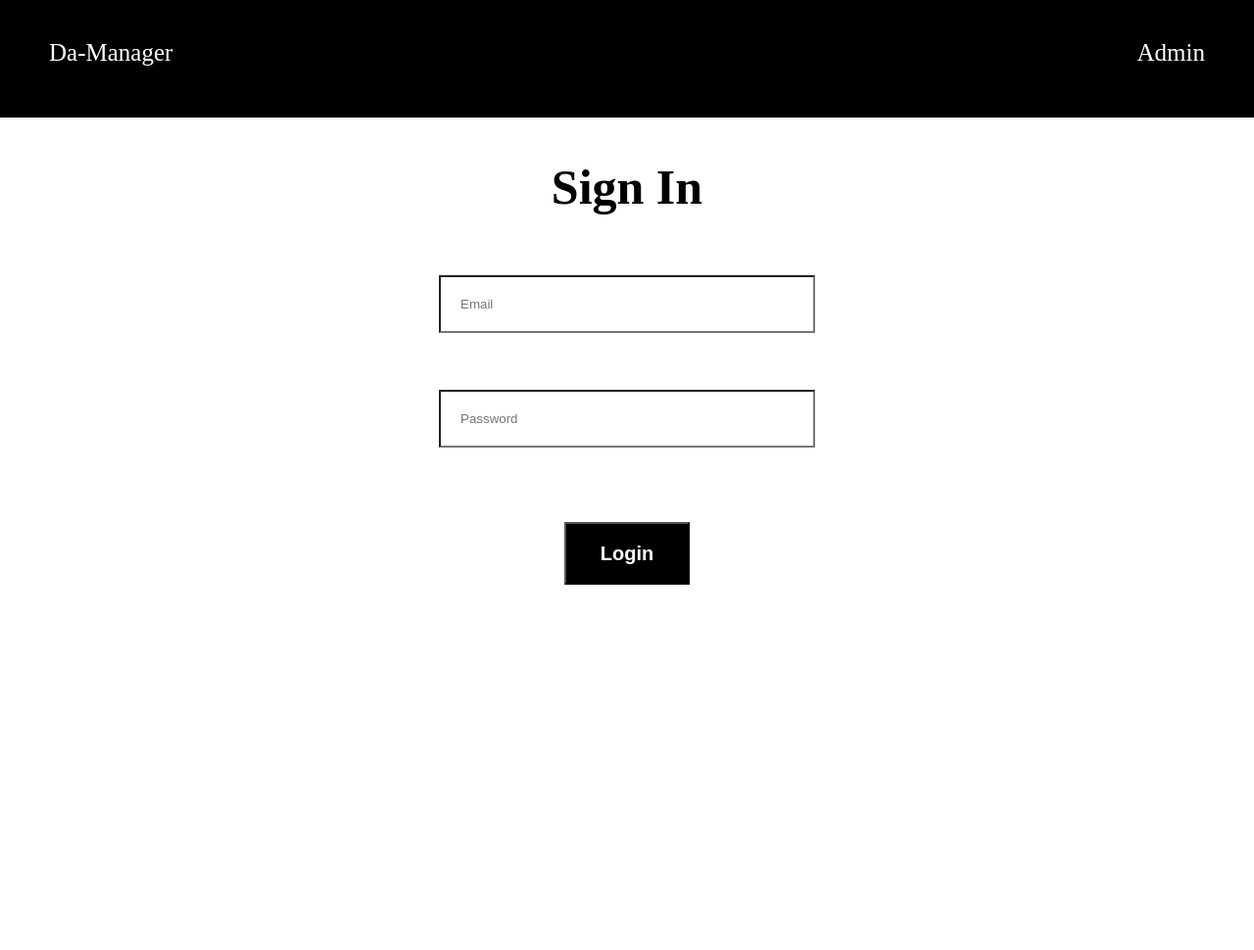
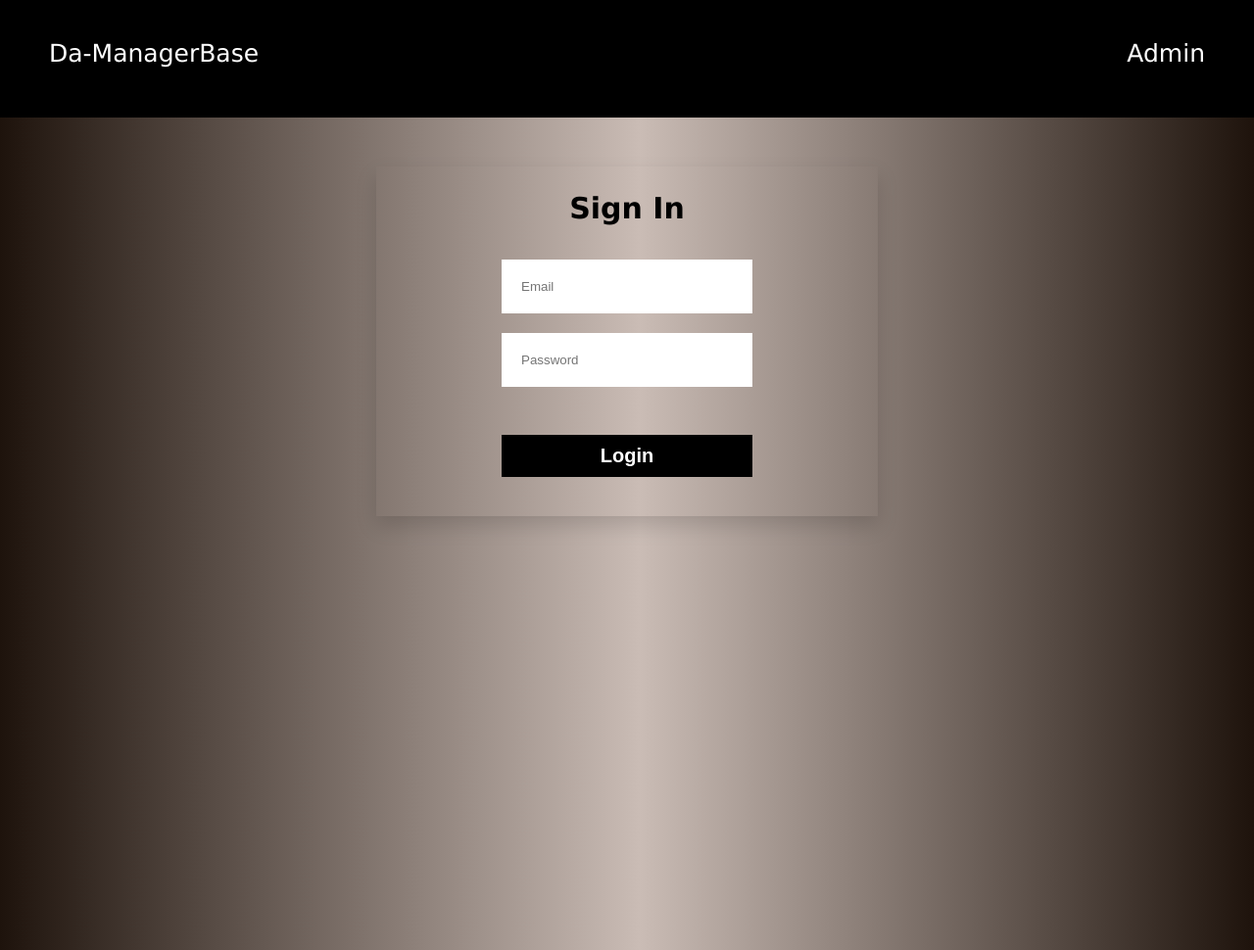
Before and after one commit to honcho-developer/Manager-ServerApp, a Node project: template views/login.ejs in a window 1280 px wide. Shown: the whole page at 98% size. Before the commit the page ends 597 px from the top, so only its background shows below. Run offline with Node 20 templates, Linux system fonts and the light colour scheme; the template is opened without the code that fills it, so the values that code supplies are empty; some libraries are stand-ins or nearby versions.

Commit message:
changed login form

```diff
--- a/views/edit.ejs
+++ b/views/edit.ejs
@@ -3,6 +3,7 @@
     padding: 0;
     margin: 0;
     cursor: pointer;
+    font-family: Verdana, Geneva, Tahoma, sans-serif;
     background-image: linear-gradient(to right, #1e130c 0%, #cabcb5 51%, #1e130c 100%);
   }
 
--- a/views/home.ejs
+++ b/views/home.ejs
@@ -3,7 +3,7 @@
         body{
             padding: 0;
             margin: 0;
-            font-family: monserrat;
+           font-family: Verdana, Geneva, Tahoma, sans-serif;
             cursor: pointer;
             background-image: linear-gradient(to right, #1e130c 0%, #cabcb5 51%, #1e130c 100%);
         }
@@ -63,7 +63,7 @@
             }
             h2{
                 border-bottom: 3px solid black;
-                font-size: 50px;
+                font-size: 35px;
             }
             .flashMsg{
               text-align: center;
--- a/views/login.ejs
+++ b/views/login.ejs
@@ -2,7 +2,10 @@
   body {
     padding: 0;
     margin: 0;
+    height: 100%;
+    overflow: hidden;
     cursor: pointer;
+    font-family: Verdana, Geneva, Tahoma, sans-serif;
   }
   nav {
     background-color: black;
@@ -18,43 +21,51 @@
     text-decoration: none;
   }
   .mainDiv {
-    background-color: rgb(255, 255, 255);
-    justify-content: center;
+    display: block;
+    text-align: center;
+    padding-top: 50px;
+    height: 100%;
+    background-image: linear-gradient(to right, #1e130c 0%, #cabcb5 51%, #1e130c 100%);
+    background-color: #314549;
+
   }
 
   input {
     background-color: white;
+    border: none;
 
-    width: 30vw;
+    width: 20vw;
     padding: 20px;
-    margin: 20px;
+    margin: 10px;
   }
-  .photoInput {
-    height: 10vh;
-    background-color: gainsboro;
-  }
+
   form {
-    display: flex;
+    display: inline-block;
+    width: 40vw;
+    height: auto;
     flex-direction: column;
-    align-items: center;
+    text-align: center;
+    box-shadow: 0 10px 20px rgba(0, 0, 0, 0.15);
+    padding-bottom: 20px;
   }
   .addButton {
     font-size: 20px;
     font-weight: bolder;
-    width: 10vw;
-    height: 8vh;
+    width: 20vw;
+    height: auto;
     margin: 20px;
     padding: 10px;
+    border: none;
     background-color: black;
     color: white;
   }
   h2 {
-    font-size: 50px;
+    font-size: 30px;
   }
 </style>
 <body>
     <nav>
-        <a href="/">Da-Manager</a>
+        <a href="/">Da-ManagerBase</a>
 
         <a href="./login">Admin</a>
       </nav>
```
Also changed, not shown: views/clientView.ejs (+15 -14 lines), views/display.ejs (+36 -32 lines), views/main.ejs (+9 -5 lines).
